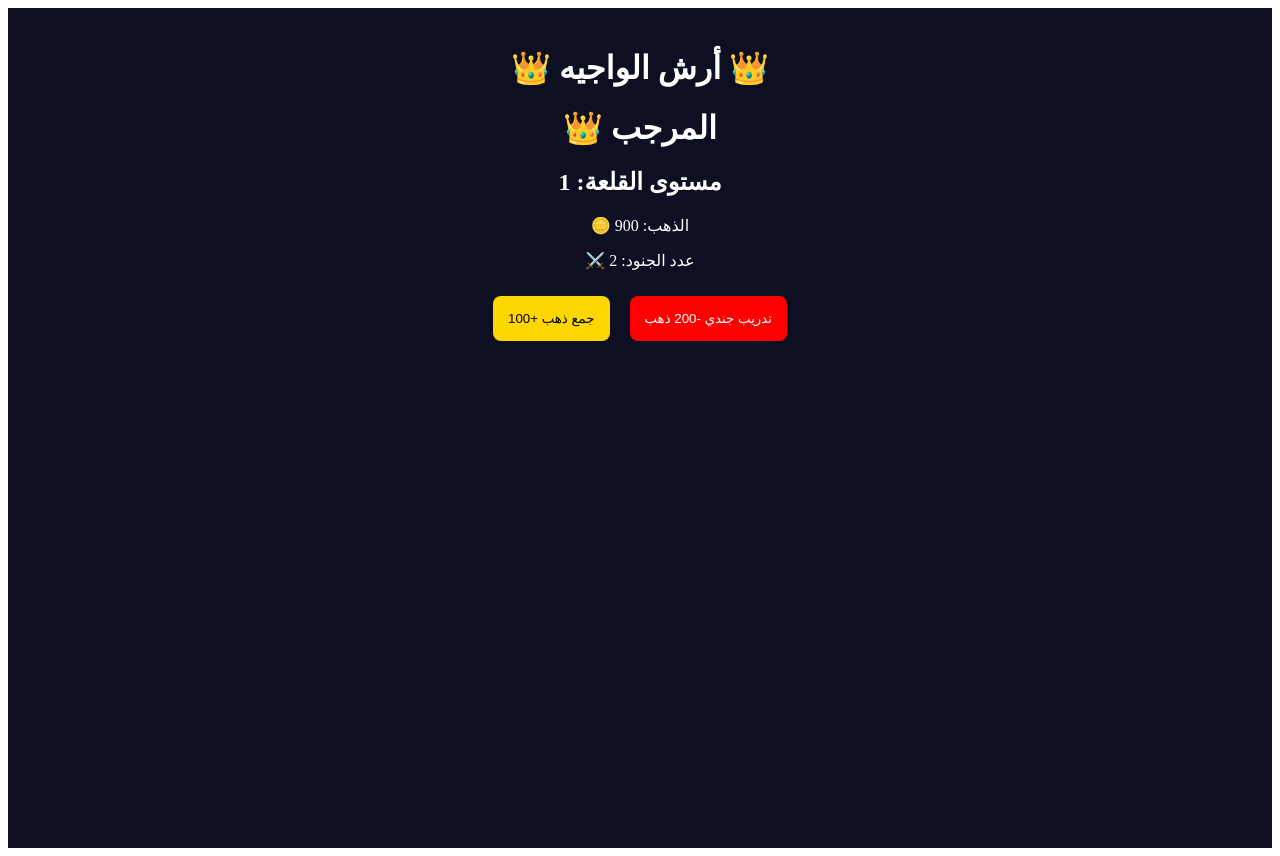
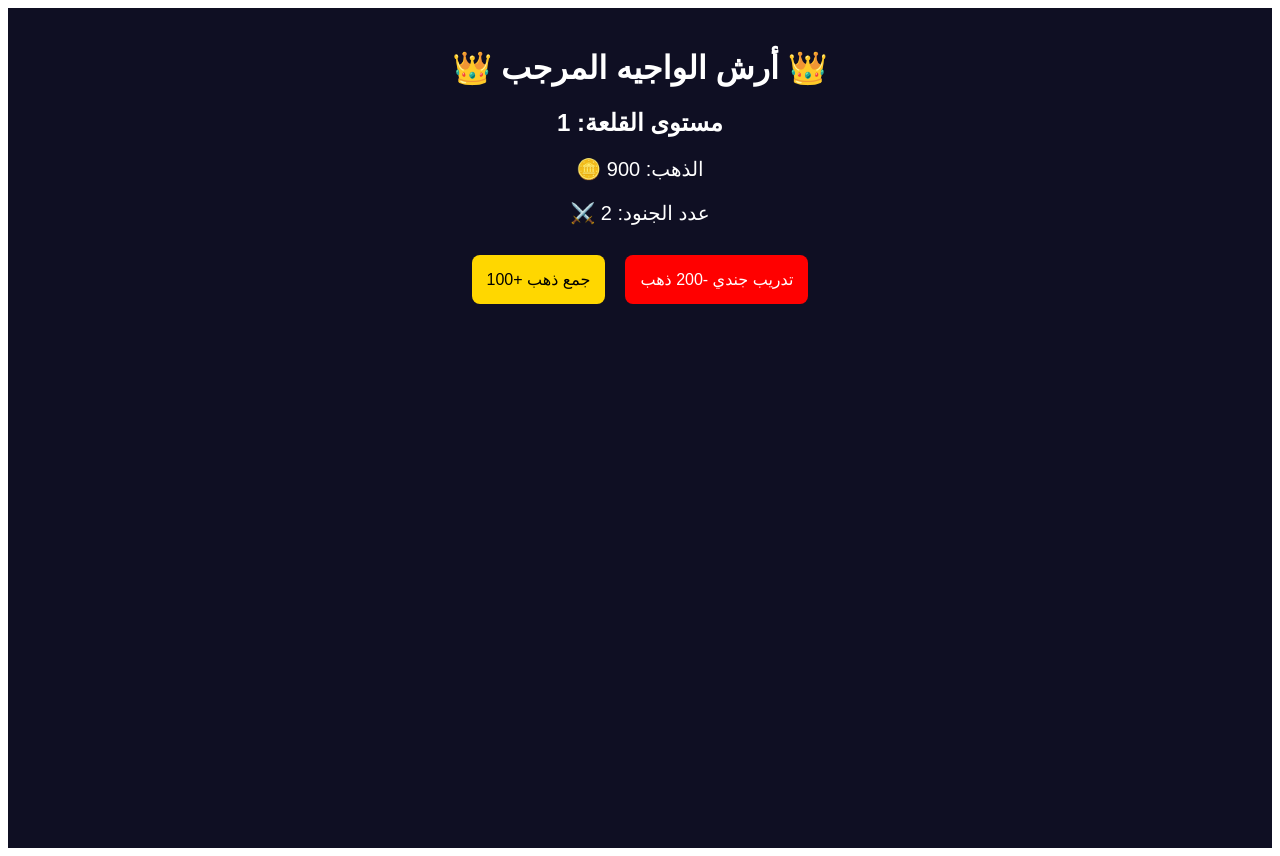
Before and after one commit to alwajeh2015ss794-creator/arsh-alwajeeh-almarhaby, a React (Create React App) app: page / in a window 1280 px wide. Built offline with nearby package versions, Linux system fonts and the light colour scheme.

Commit message:
Enhance App component layout and styles
Updated styles and text in the App component for better presentation.

```diff
--- a/src/App.js
+++ b/src/App.js
@@ -6,21 +6,20 @@ function App() {
   const [level, setLevel] = useState(1);
 
   return (
-    <div style={{backgroundColor: '#0f0f23', color: 'white', minHeight: '100vh', textAlign: 'center', padding: '20px', direction: 'rtl'}}>
-      <h1>👑 أرش الواجيه 👑</h1>
-      <h1>المرجب 👑</h1>
+    <div style={{backgroundColor: '#0f0f23', color: 'white', minHeight: '100vh', textAlign: 'center', padding: '20px', direction: 'rtl', fontFamily: 'Arial'}}>
+      <h1>👑 أرش الواجيه المرجب 👑</h1>
       <h2>مستوى القلعة: {level}</h2>
-      <p>الذهب: {gold} 🪙</p>
-      <p>عدد الجنود: {soldiers} ⚔️</p>
+      <p style={{fontSize: '20px'}}>الذهب: {gold} 🪙</p>
+      <p style={{fontSize: '20px'}}>عدد الجنود: {soldiers} ⚔️</p>
 
       <button onClick={() => {
         if(gold >= 200) {setGold(gold - 200); setSoldiers(soldiers + 1)}
         else {alert('الذهب غير كافي!')}
-      }} style={{backgroundColor: 'red', color: 'white', padding: '15px', margin: '10px', border: 'none', borderRadius: '8px'}}>
+      }} style={{backgroundColor: 'red', color: 'white', padding: '15px', margin: '10px', border: 'none', borderRadius: '8px', fontSize: '16px'}}>
         تدريب جندي -200 ذهب
       </button>
 
-      <button onClick={() => setGold(gold + 100)} style={{backgroundColor: 'gold', color: 'black', padding: '15px', margin: '10px', border: 'none', borderRadius: '8px'}}>
+      <button onClick={() => setGold(gold + 100)} style={{backgroundColor: 'gold', color: 'black', padding: '15px', margin: '10px', border: 'none', borderRadius: '8px', fontSize: '16px'}}>
         جمع ذهب +100
       </button>
     </div>
```
